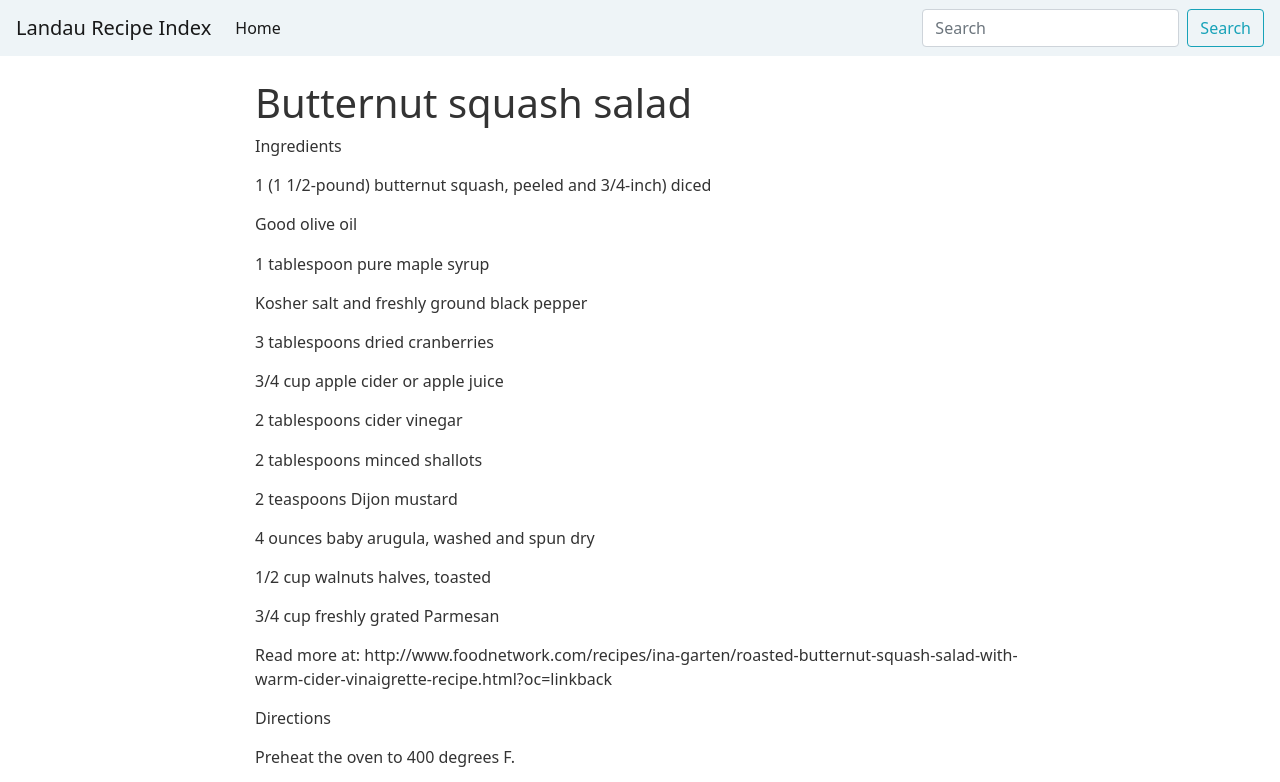
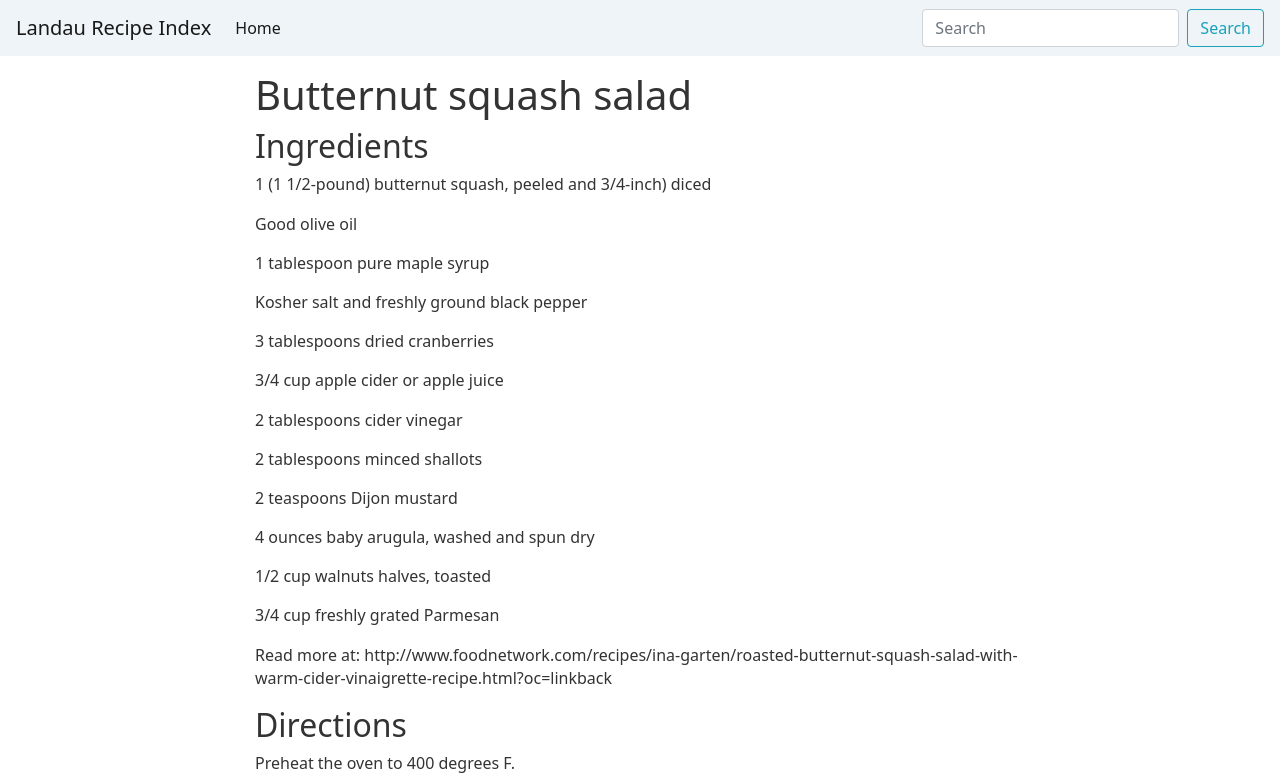
Before and after one commit to clandau/recipe-site, an Eleventy site: page recipes/Butternut_squash_salad.md in a window 1280 px wide. Shown: the top 782 px of the page. Built offline with nearby package versions, Linux system fonts and the light colour scheme; Eleventy itself is replaced by a stand-in of ours; files that its build step writes are made by us from their sources.

Commit message:
Update Recipes “Butternut_squash_salad”

```diff
--- a/recipes/Butternut_squash_salad.md
+++ b/recipes/Butternut_squash_salad.md
@@ -1,6 +1,7 @@
-# Butternut squash salad
-
-Ingredients
+---
+title: Butternut squash salad
+---
+## Ingredients
 
 1 (1 1/2-pound) butternut squash, peeled and 3/4-inch) diced
 
@@ -28,7 +29,7 @@ Kosher salt and freshly ground black pepper
 
 Read more at: http://www.foodnetwork.com/recipes/ina-garten/roasted-butternut-squash-salad-with-warm-cider-vinaigrette-recipe.html?oc=linkback
 
-Directions
+## Directions
 
 Preheat the oven to 400 degrees F.
 
```
